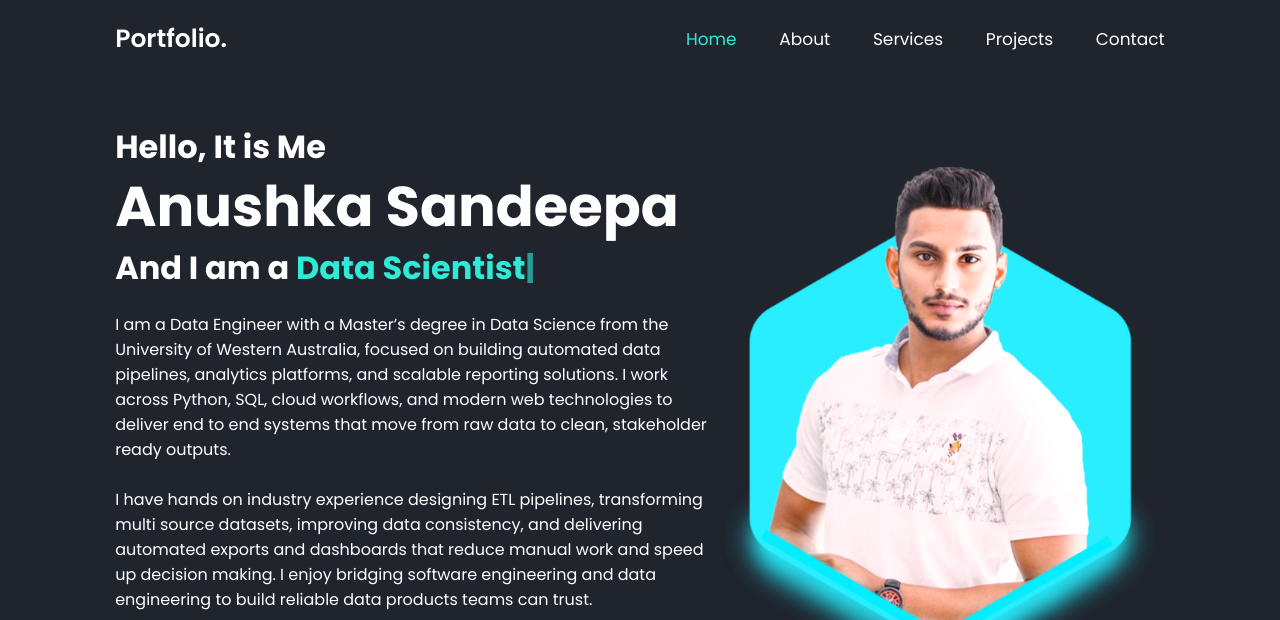
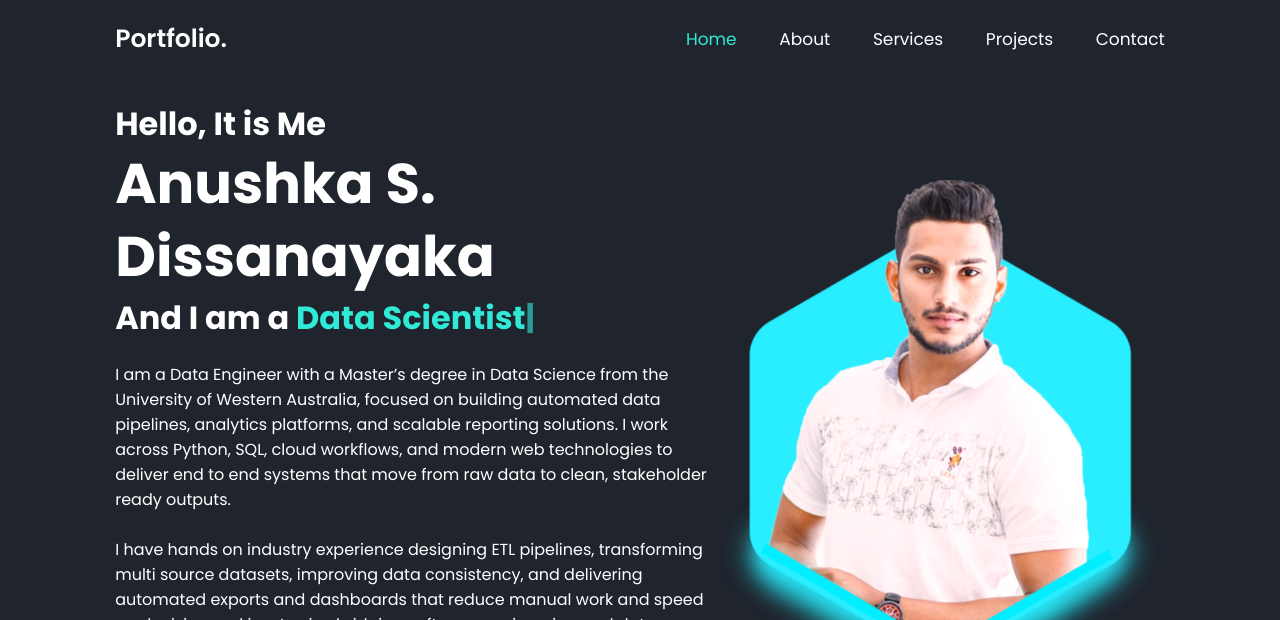
Before and after one commit to AnushkaSandeepa/portfolio, a plain HTML site: page index.html in a window 1280 px wide. Shown: the top 620 px of the page. Drawn offline with nearby package versions, Linux system fonts and the light colour scheme.

Commit message:
file and name change

```diff
--- a/index.html
+++ b/index.html
@@ -41,7 +41,7 @@
     <section class="home" id="home">
         <div class="home-content">
             <h3>Hello, It is Me</h3>
-            <h1>Anushka Sandeepa</h1>
+            <h1>Anushka S. Dissanayaka</h1>
             <h3>And I am a <span class="multiple-text"></span></h3>
             <p>
                 I am a Data Engineer with a Master’s degree in Data Science from the University of Western Australia,
```
Also changed, not shown: 1 other file.
